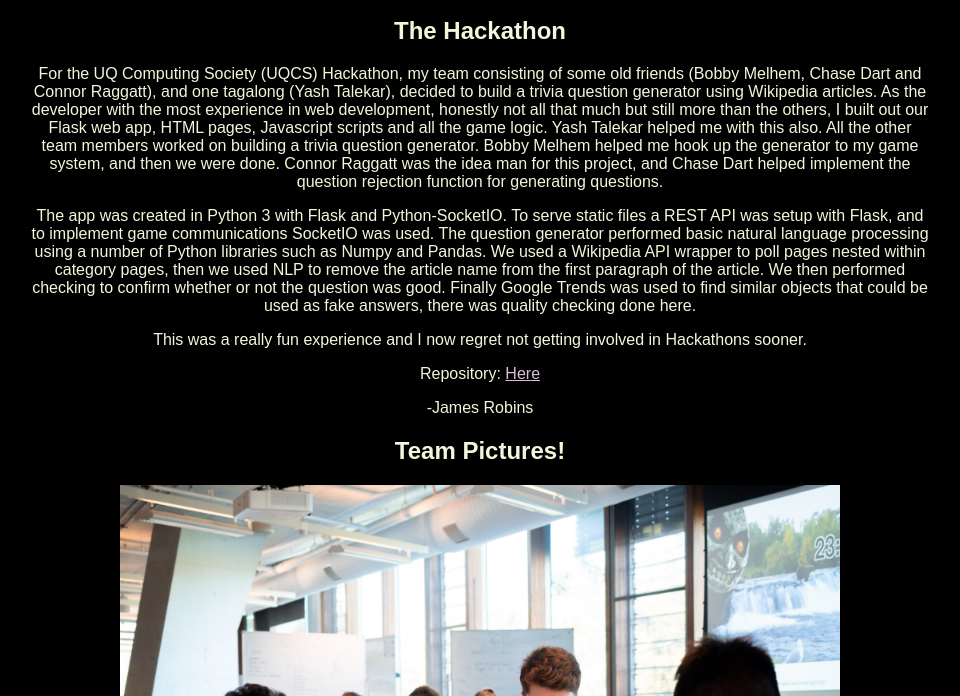
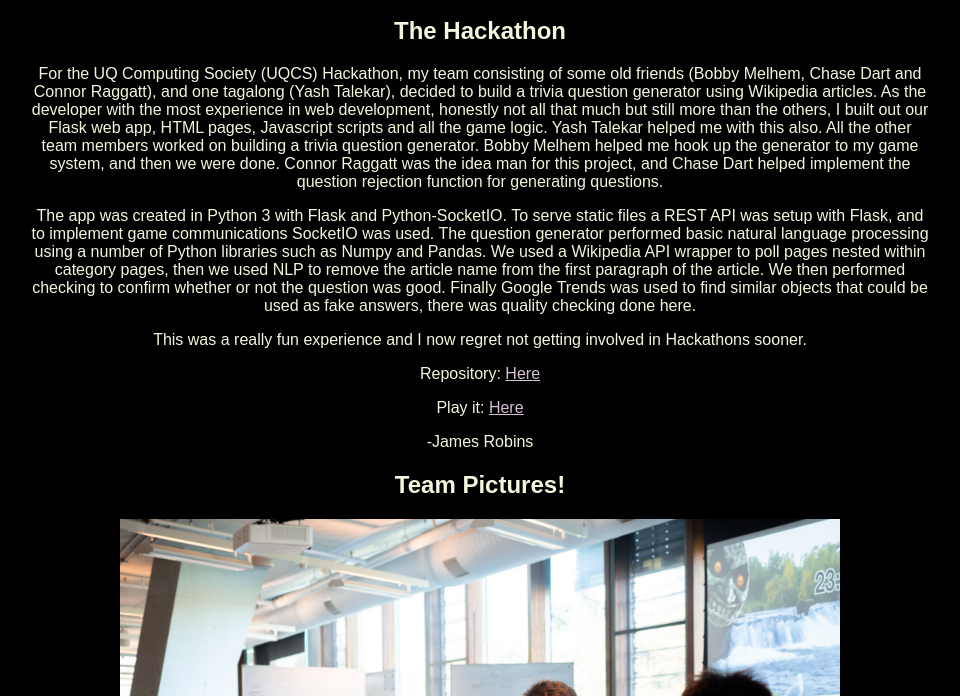
Before and after one commit to jahames/jamesrobins.xyz, a plain HTML site: page projects/Wikitrivia.html in a window 1280 px wide. Shown: the part 104-800 px from the top of the page, without its empty margins (160-1120 px from the left). Drawn offline with Linux system fonts and the light colour scheme.

Commit message:
Added a link for wikitrivia to play it

```diff
--- a/projects/Wikitrivia.html
+++ b/projects/Wikitrivia.html
@@ -42,6 +42,8 @@
         </p>
 
         <p>Repository: <a href="https://github.com/jahames/Wikitrivia">Here</a></p>
+        <p>Play it: <a href="https://Wikitrivia.xyz">Here</a></p>
+
 
         <p>-James Robins
         </p>
```
